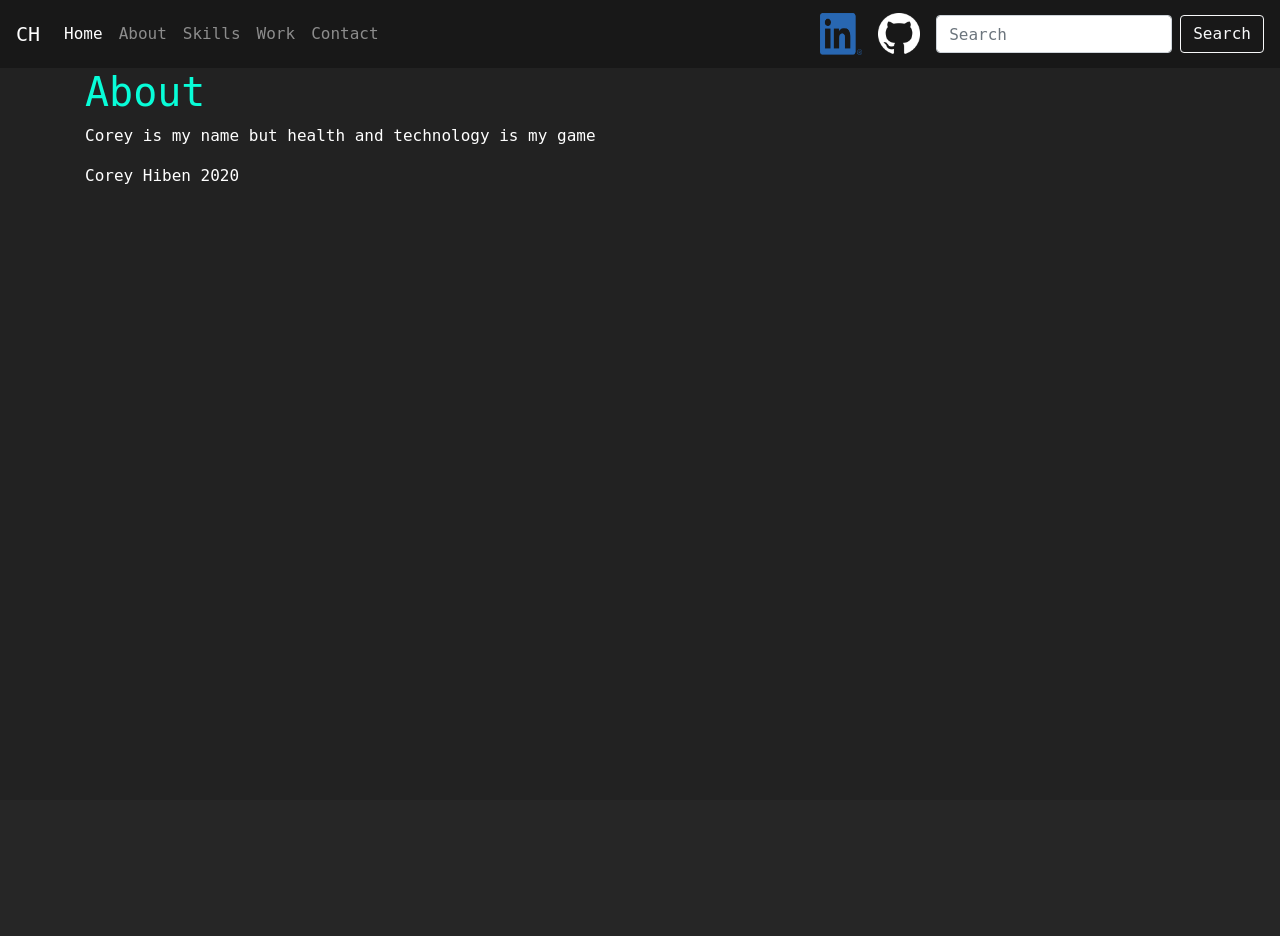
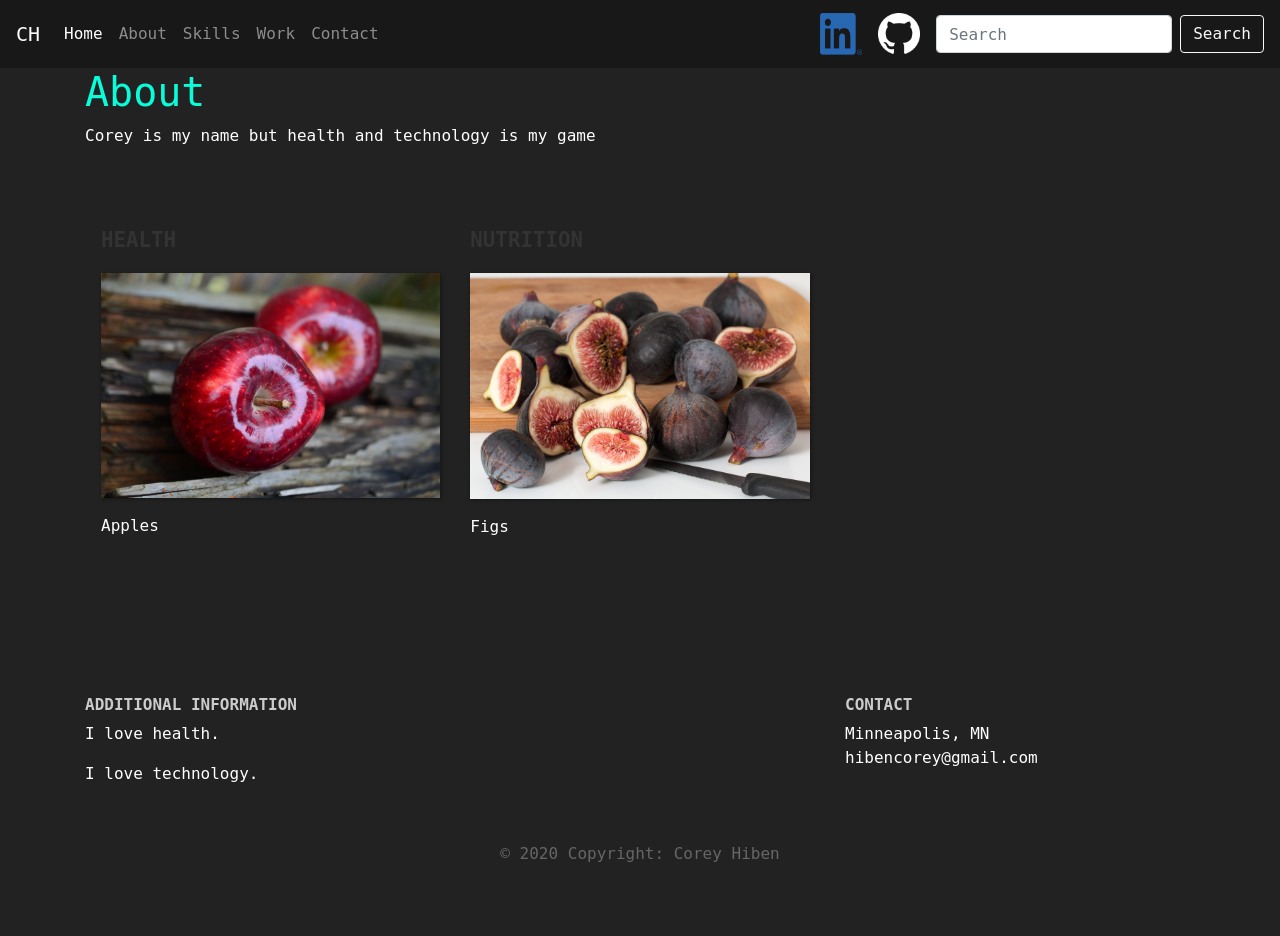
Before and after one commit to hibenca/Health-and-Technology-Website, a Flask app: page /about in a window 1280 px wide. Before the commit the page ends 184 px from the top, so only its background shows below. Run offline with Flask 2, Linux system fonts and the light colour scheme; some libraries are stand-ins or nearby versions.

Commit message:
Update Bootstrap documents

```diff
--- a/static/css/main.css
+++ b/static/css/main.css
@@ -10,3 +10,32 @@ h1 {
 p {
     color: #FFFFFF;
 }
+
+.features {
+  margin: 4em auto;
+  padding: 1em;
+  position: relative;
+}
+.feature-title {
+  color: #333;
+  font-size: 1.3rem;
+  font-weight: 700;
+  margin-bottom: 20px;
+  text-transform: uppercase;
+}
+.features img {
+  -webkit-box-shadow: 1px 1px 4px rgba(0, 0, 0, 0.4);
+  -moz-box-shadow: 1px 1px 4px rgba(0, 0, 0, 0.4);
+  box-shadow: 1px 1px 4px rgba(0, 0, 0, 0.4);
+  margin-bottom: 16px;
+}
+
+.page-footer {
+  background-color: #222;
+  color: #ccc;
+  padding: 60px 0 30px;
+}
+.footer-copyright {
+  color: #666;
+  padding: 40px 0;
+}
--- a/templates/about.html
+++ b/templates/about.html
@@ -8,5 +8,23 @@
 <div class="container">
     <h1>About</h1>
     <p>Corey is my name but health and technology is my game</p>
+
+<div class="container features">
+  <div class="row">
+    <div class="col-lg-4 col-md-4 col-sm-12">
+      <h3 class="feature-title">Health</h3>
+      <img src="static/img/apple.jpg" class="img-fluid">
+      <p>Apples</p>
+    </div>
+    <div class="col-lg-4 col-md-4 col-sm-12">
+      <h3 class="feature-title">Nutrition</h3>
+      <img src="static/img/fig.jpg" class="img-fluid">
+      <p>Figs</p>
+    </div>
+    <div class="col-lg-4 col-md-4 col-sm-12">
+    </div>
+  </div>
+</div>
+
 </div>
 {% endblock %}
--- a/templates/base.html
+++ b/templates/base.html
@@ -58,10 +58,23 @@
 
 {% block body %}{% endblock %}
 
-<footer>
-    <div class="container">
-        <footer class="footer-copyright" style="color: #FFFFFF">Corey Hiben 2020</footer>
+
+
+<footer class="page-footer">
+  <div class="container">
+    <div class="row">
+      <div class="col-lg-8 col-md-8 col-sm-12">
+      <h6 class="text-uppercase font-weight-bold">Additional Information</h6>
+      <p>I love health.</p>
+      <p>I love technology.</p>
     </div>
+    <div class="col-lg-4 col-md-4 col-sm-12">
+      <h6 class="text-uppercase font-weight-bold">Contact</h6>
+      <p>Minneapolis, MN
+      <br/>hibencorey@gmail.com
+    </div>
+  </div>
+  <div class="footer-copyright text-center">© 2020 Copyright: Corey Hiben</div>
 </footer>
 
 <script src="https://code.jquery.com/jquery-3.4.1.slim.min.js"
```
Also changed, not shown: static/img/apple.jpg (added), static/img/fig.jpg (added).
